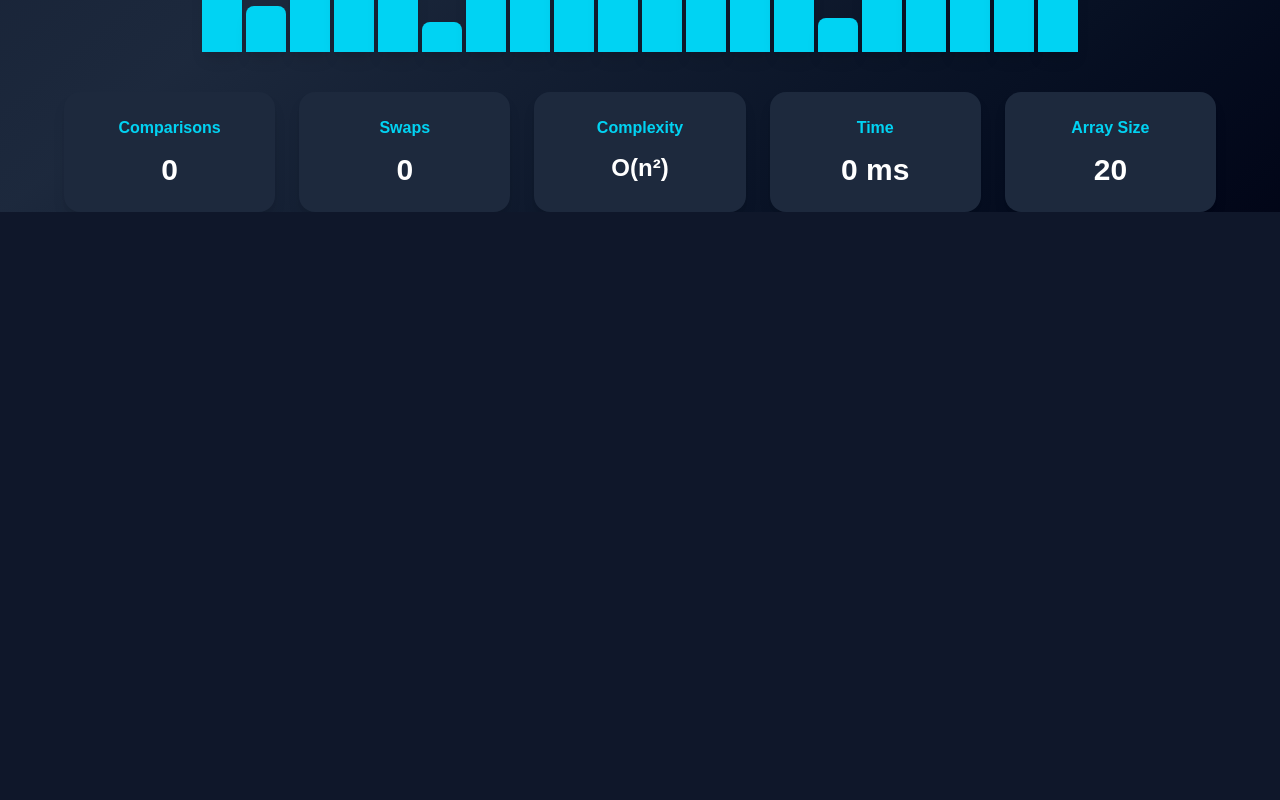
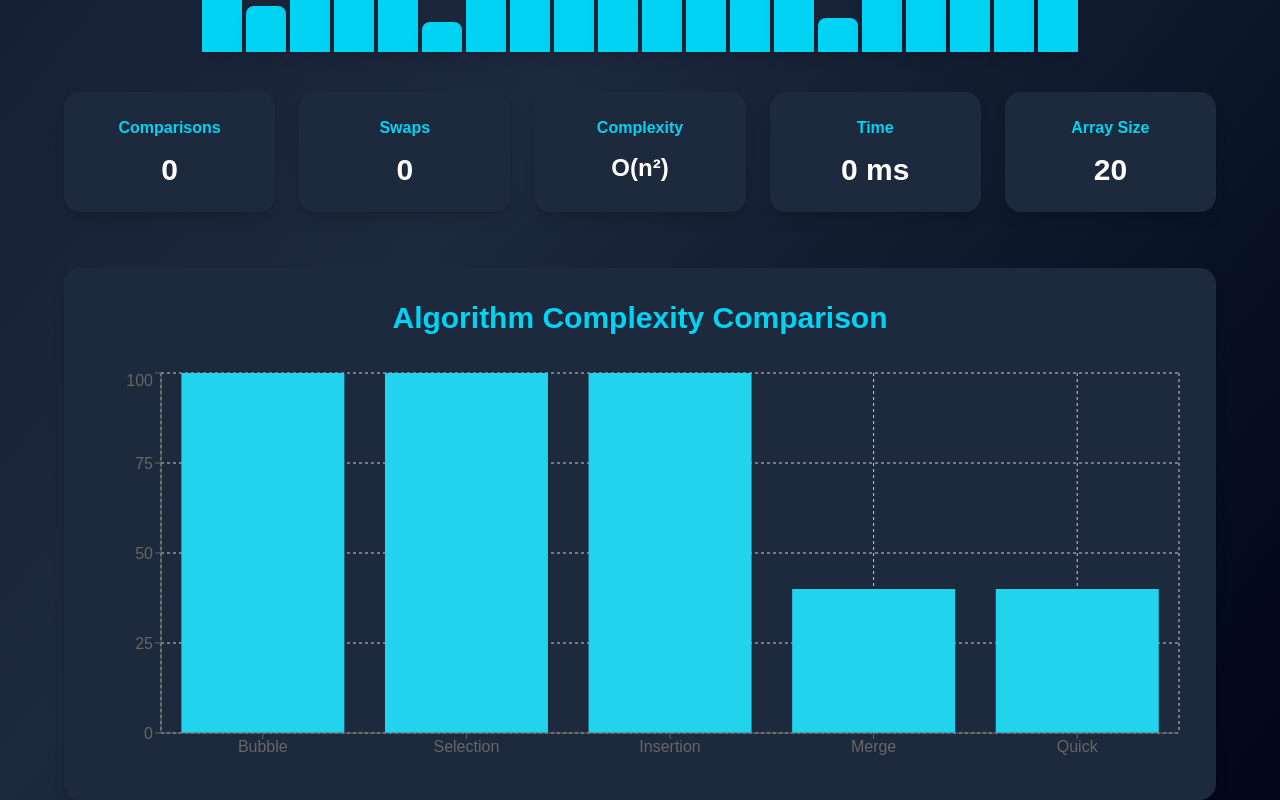
Before and after one commit to ananyasatyapal08/AlgoViz, a React (Vite) app: page / in a window 1280 px wide. Shown: the part 845-1645 px from the top of the page. Before the commit the page ends 1057 px from the top, so only its background shows below. Built offline with nearby package versions, Linux system fonts and the light colour scheme.

Commit message:
Added complexity comparison chart using Recharts

```diff
--- a/package.json
+++ b/package.json
@@ -13,6 +13,7 @@
     "@tailwindcss/vite": "^4.3.1",
     "react": "^19.2.6",
     "react-dom": "^19.2.6",
+    "recharts": "^3.8.1",
     "tailwindcss": "^4.3.1"
   },
   "devDependencies": {
--- a/src/App.tsx
+++ b/src/App.tsx
@@ -4,6 +4,7 @@ import Controls from "./components/Controls";
 import ArrayBars from "./components/ArrayBars";
 import PerformancePanel from "./components/PerformancePanel";
 import ComparisonPanel from "./components/ComparisonPanel";
+import ComplexityChart from "./components/ComplexityChart";
 
 import { bubbleSort } from "./algorithms/bubbleSort";
 import { selectionSort } from "./algorithms/selectionSort";
@@ -176,6 +177,9 @@ function App() {
               timeTaken={timeTaken}
               arraySize={size}
             />
+
+            <ComplexityChart />
+
           </>
 
         )
--- /dev/null
+++ b/src/components/ComplexityChart.tsx
@@ -0,0 +1,75 @@
+import {
+  ResponsiveContainer,
+  BarChart,
+  Bar,
+  XAxis,
+  YAxis,
+  Tooltip,
+  CartesianGrid
+} from "recharts";
+
+const data = [
+  {
+    algorithm: "Bubble",
+    complexity: 100
+  },
+  {
+    algorithm: "Selection",
+    complexity: 100
+  },
+  {
+    algorithm: "Insertion",
+    complexity: 100
+  },
+  {
+    algorithm: "Merge",
+    complexity: 40
+  },
+  {
+    algorithm: "Quick",
+    complexity: 40
+  }
+];
+
+function ComplexityChart() {
+
+  return (
+
+    <div className="w-[90%] mx-auto mt-14 bg-slate-800 p-8 rounded-2xl shadow-lg">
+
+      <h2 className="text-3xl text-center text-cyan-400 font-bold mb-8">
+
+        Algorithm Complexity Comparison
+
+      </h2>
+
+      <ResponsiveContainer
+        width="100%"
+        height={400}
+      >
+
+        <BarChart data={data}>
+
+          <CartesianGrid strokeDasharray="3 3" />
+
+          <XAxis dataKey="algorithm" />
+
+          <YAxis />
+
+          <Tooltip />
+
+          <Bar
+            dataKey="complexity"
+            fill="#22d3ee"
+          />
+
+        </BarChart>
+
+      </ResponsiveContainer>
+
+    </div>
+
+  );
+}
+
+export default ComplexityChart;
```
Also changed, not shown: 1 other file (tests, documents, lock files or other folders).
